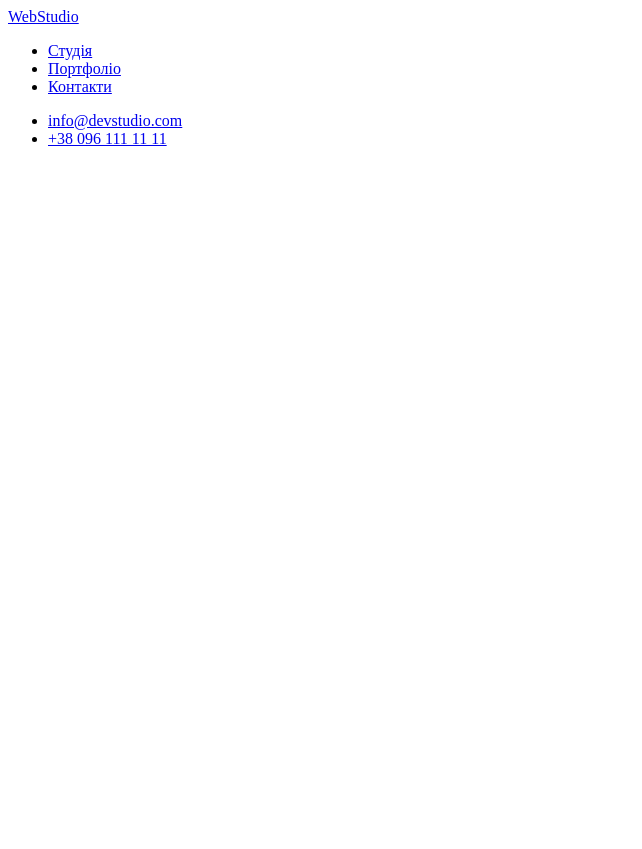
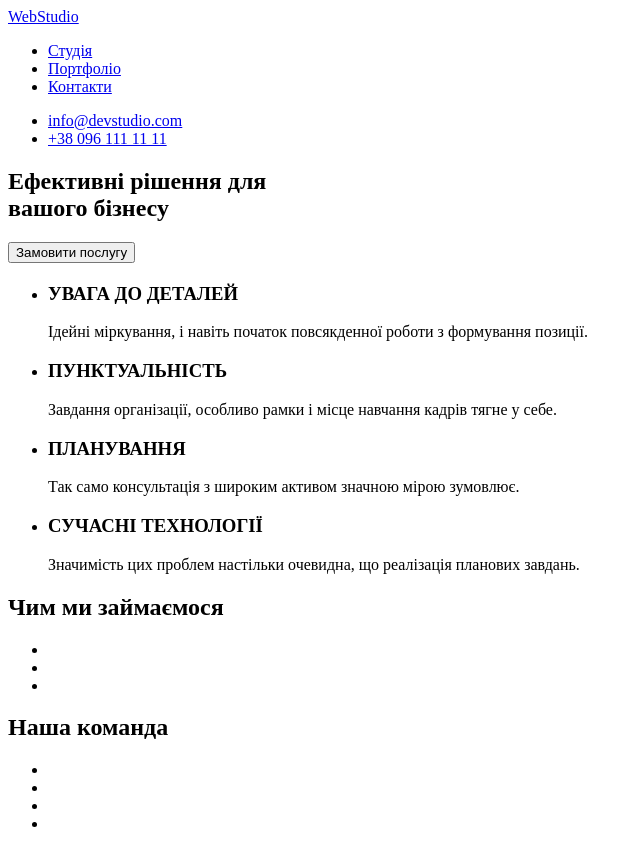
Before and after one commit to Layur07/goit-markup-hw-01, a plain HTML site: page index.html in a window 1280 px wide. Shown: the whole page, without its empty margins (0-642 px from the left). Before the commit the page ends 800 px from the top, so only its background shows below. Drawn offline with Linux system fonts and the light colour scheme.

Commit message:
Робота з секціями

```diff
--- a/index.html
+++ b/index.html
@@ -31,7 +31,56 @@
         </li>
       </ul>
     </header>
-    <main></main>
+    <main>
+      <section>
+        <h1>Ефективні рішення для <br />вашого бізнесу</h1>
+        <button type="button">Замовити послугу</button>
+      </section>
+      <section>
+        <h2></h2>
+        <ul>
+          <li>
+            <h3>УВАГА ДО ДЕТАЛЕЙ</h3>
+            <p>Ідейні міркування, і навіть початок повсякденної роботи з формування позиції.</p>
+          </li>
+          <li>
+            <h3>ПУНКТУАЛЬНІСТЬ</h3>
+            <p>Завдання організації, особливо рамки і місце навчання кадрів тягне у себе.</p>
+          </li>
+          <li>
+            <h3>ПЛАНУВАННЯ</h3>
+            <p>Так само консультація з широким активом значною мірою зумовлює.</p>
+          </li>
+          <li>
+            <h3>СУЧАСНІ ТЕХНОЛОГІЇ</h3>
+            <p>Значимість цих проблем настільки очевидна, що реалізація планових завдань.</p>
+          </li>
+        </ul>
+      </section>
+      <section>
+        <h2>Чим ми займаємося</h2>
+        <ul>
+          <li>
+            <img src="" alt="">
+          </li>
+          <li>
+            <img src="" alt="">
+          </li>
+          <li>
+            <img src="" alt="">
+          </li>
+        </ul>
+      </section>
+      <section>
+        <h2>Наша команда</h2>
+        <ul>
+          <li></li>
+          <li></li>
+          <li></li>
+          <li></li>
+        </ul>
+      </section>
+    </main>
     <footer></footer>
   </body>
 </html>
```
